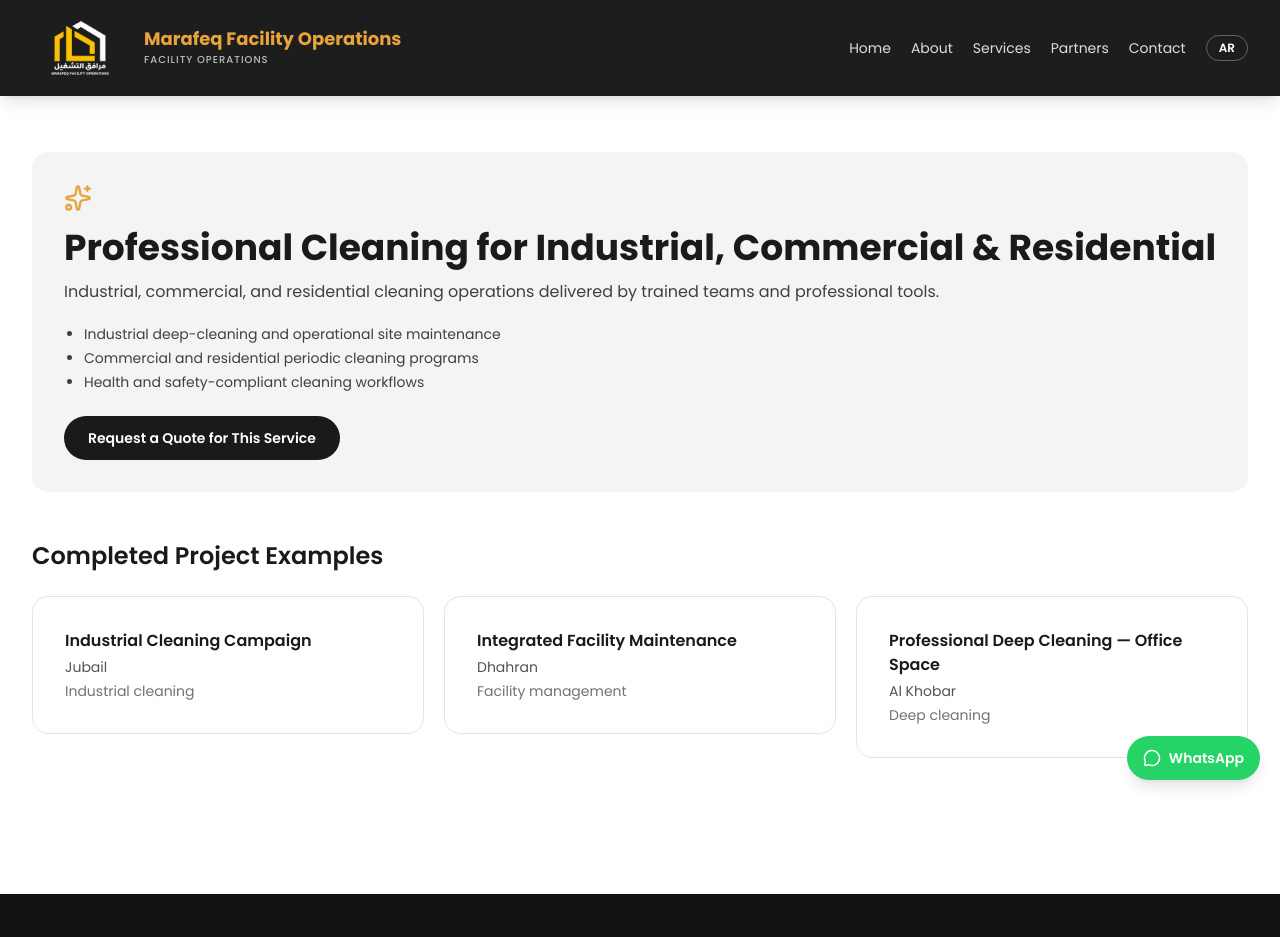
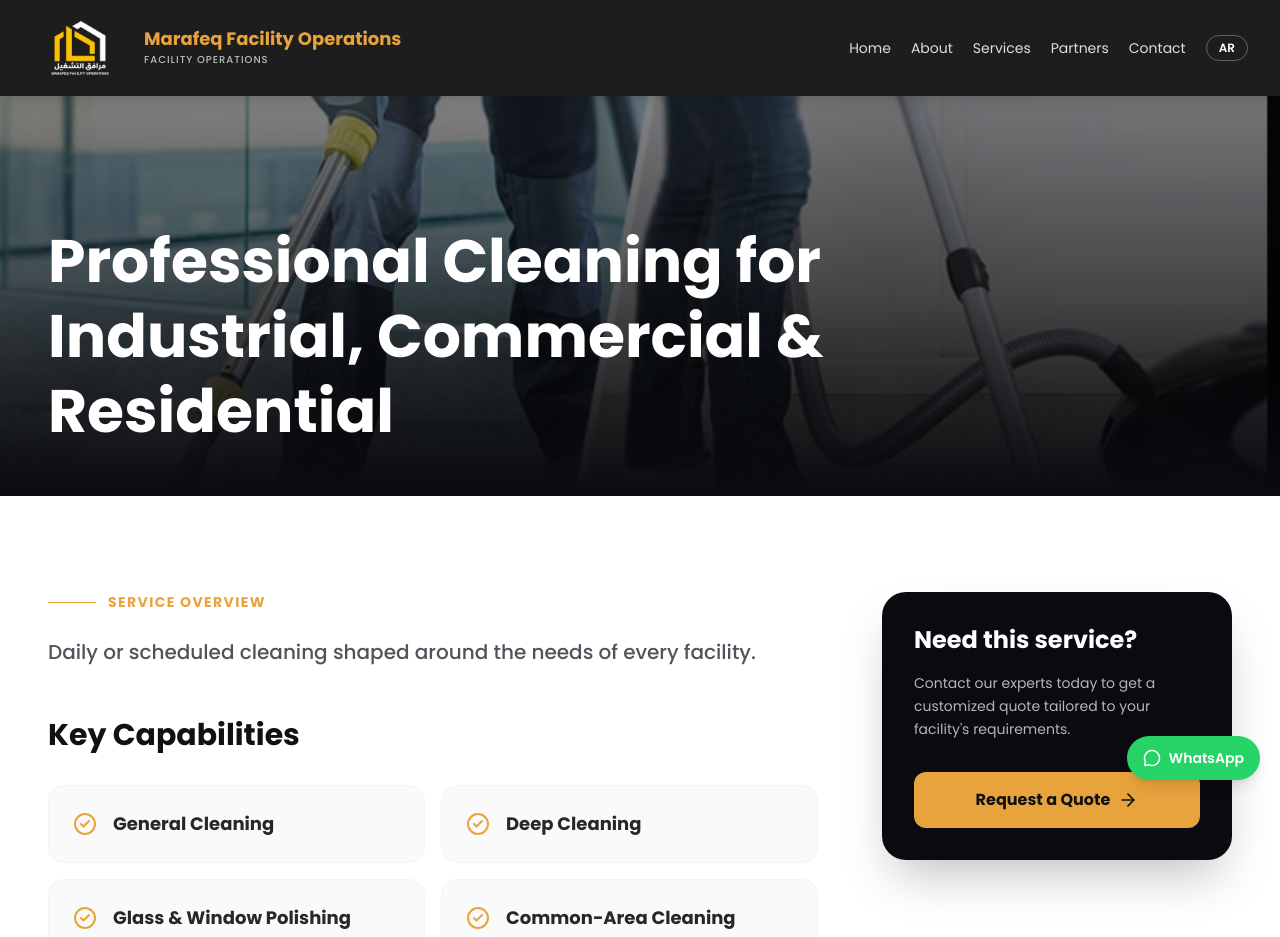
Before and after one commit to larabiislem/Marafiq_website, a Next.js app: page /en/services/cleaning in a window 1280 px wide. Shown: the top 937 px of the page. Built offline with nearby package versions, Linux system fonts and the light colour scheme.

Commit message:
fix detailed services

```diff
--- a/app/[locale]/page.tsx
+++ b/app/[locale]/page.tsx
@@ -256,10 +256,7 @@ export default async function Home({ params }: HomeProps) {
       <section className="overflow-hidden bg-[#0a0a10] border-t border-white/8 py-16 text-white">
         <div className="mx-auto w-full max-w-7xl px-6 md:px-12">
           <FadeIn>
-            <p className="mb-2 text-xl font-bold uppercase tracking-[0.15em] text-[#e8a33d]">
-              {locale === "en" ? "Trusted By" : "يثقون بنا"}
-            </p>
-            <h2 className="text-4xl font-bold text-white md:text-5xl">{t.home.partnersTitle}</h2>
+            <h2 className="mb-4 text-4xl font-bold text-white md:text-5xl">{t.home.partnersTitle}</h2>
           </FadeIn>
           <div className="mt-10 grid grid-cols-2 gap-5 sm:grid-cols-3 lg:grid-cols-4">
             {partners.map((partner) => (
--- a/app/[locale]/services/[slug]/page.tsx
+++ b/app/[locale]/services/[slug]/page.tsx
@@ -1,128 +1,118 @@
+import { notFound } from "next/navigation";
+import Image from "next/image";
 import Link from "next/link";
-import { notFound } from "next/navigation";
-import { FadeIn } from "@/components/animated";
-import {
-  dictionary,
-  isLocale,
-  locales,
-  projectItems,
-  services,
-} from "@/lib/site-content";
+import { CheckCircle2, ArrowRight } from "lucide-react";
+import { services, isLocale, dictionary } from "@/lib/site-content";
 import { ServiceIcon } from "@/components/service-icon";
 
-type ServiceDetailProps = {
+type Props = {
   params: Promise<{ locale: string; slug: string }>;
 };
 
 export async function generateStaticParams() {
-  return locales.flatMap((locale) => services.map((service) => ({ locale, slug: service.slug })));
+  const locales = ["en", "ar"];
+  const paths = [];
+  for (const locale of locales) {
+    for (const service of services) {
+      paths.push({ locale, slug: service.slug });
+    }
+  }
+  return paths;
 }
 
-export default async function ServiceDetailPage({ params }: ServiceDetailProps) {
+export default async function ServicePage({ params }: Props) {
   const { locale: rawLocale, slug } = await params;
-  if (!isLocale(rawLocale)) notFound();
 
-  const service = services.find((entry) => entry.slug === slug);
-  if (!service) notFound();
+  if (!isLocale(rawLocale)) {
+    notFound();
+  }
 
-  const t = dictionary[rawLocale].services;
-  const examples = projectItems.filter((project) => project.category === slug).slice(0, 3);
-  const detailedScope =
-    rawLocale === "en"
-      ? {
-          electromechanical: [
-            "Electrical panels, cabling, and distribution networks",
-            "Mechanical equipment installation and commissioning",
-            "Integrated coordination with architectural and civil disciplines",
-          ],
-          hvac: [
-            "Cooling load study and equipment sizing",
-            "Ducting, ventilation, insulation, and balancing",
-            "Preventive maintenance plans for long-term performance",
-          ],
-          plumbing: [
-            "Water supply networks and sanitary drainage systems",
-            "Pressure testing and leakage prevention protocols",
-            "Compliance with Saudi building and safety standards",
-          ],
-          "low-voltage": [
-            "Access control, CCTV, and structured network points",
-            "Fire alarm and life safety low-current integrations",
-            "Documentation, training, and handover support",
-          ],
-          cleaning: [
-            "Industrial deep-cleaning and operational site maintenance",
-            "Commercial and residential periodic cleaning programs",
-            "Health and safety-compliant cleaning workflows",
-          ],
-        }
-      : {
-          electromechanical: [
-            "تنفيذ لوحات وشبكات التوزيع والتمديدات الكهربائية",
-            "تركيب وتشغيل المعدات والأنظمة الميكانيكية",
-            "تنسيق فني متكامل مع الأعمال المعمارية والمدنية",
-          ],
-          hvac: [
-            "دراسة الأحمال الحرارية واختيار الأحجام المناسبة للمعدات",
-            "تنفيذ الدكت والتهوية والعزل وضبط تدفق الهواء",
-            "خطط صيانة وقائية لضمان أداء طويل المدى",
-          ],
-          plumbing: [
-            "تنفيذ شبكات التغذية المائية والصرف الصحي",
-            "اختبارات الضغط ومنع التسرب وفق منهجيات دقيقة",
-            "التوافق مع معايير البناء والسلامة في المملكة",
-          ],
-          "low-voltage": [
-            "أنظمة التحكم بالدخول وكاميرات المراقبة ونقاط الشبكات",
-            "دمج أنظمة إنذار الحريق والسلامة منخفضة التيار",
-            "توثيق كامل وتدريب ودعم عند التسليم",
-          ],
-          cleaning: [
-            "تنظيف صناعي عميق وصيانة نظافة مواقع التشغيل",
-            "برامج تنظيف دورية للمباني التجارية والسكنية",
-            "إجراءات تنظيف متوافقة مع الصحة والسلامة",
-          ],
-        };
+  const locale = rawLocale;
+  const rtl = locale === "ar";
+  const service = services.find((s) => s.slug === slug);
+  const t = dictionary[locale];
+
+  if (!service) {
+    notFound();
+  }
 
   return (
-    <div className="mx-auto w-full max-w-7xl px-4 py-14 md:px-8">
-      <FadeIn className="rounded-2xl bg-[var(--brand-gray)] p-8">
-        <ServiceIcon icon={service.icon} />
-        <h1 className="mt-4 text-4xl font-bold">{service[rawLocale].title}</h1>
-        <p className="mt-3 max-w-4xl text-zinc-700">{service[rawLocale].description}</p>
-        <ul className="mt-5 list-disc space-y-1 px-5 text-sm text-zinc-700">
-          {detailedScope[slug as keyof typeof detailedScope].map((item) => (
-            <li key={item}>{item}</li>
-          ))}
-        </ul>
-        <Link
-          href={`/${rawLocale}/contact`}
-          className="mt-6 inline-block rounded-full bg-[#1a1a1a] px-6 py-3 text-sm font-semibold text-white transition hover:bg-[#333]"
-        >
-          {t.quoteForService}
-        </Link>
-      </FadeIn>
+    <div className="bg-white pb-24">
+      {/* HERO BANNER */}
+      <section className="relative h-[50vh] min-h-[400px] w-full bg-[#0a0a10] overflow-hidden">
+        <Image
+          src={service.image}
+          alt={service[locale].title}
+          fill
+          className="object-cover opacity-50"
+          priority
+        />
+        <div className="absolute inset-0 bg-gradient-to-t from-[#0a0a10] via-black/40 to-transparent" />
 
-      <FadeIn className="mt-12">
-        <h2 className="text-2xl font-semibold">{t.examplesTitle}</h2>
-      </FadeIn>
-      <div className="mt-6 grid gap-5 md:grid-cols-3">
-        {(examples.length ? examples : projectItems.slice(0, 3)).map((project) => (
-          <FadeIn key={project.titleEn}>
-            <article className="rounded-2xl border border-zinc-200 bg-white p-4">
-              <div className="p-4">
-                <h3 className="font-semibold">
-                  {rawLocale === "en" ? project.titleEn : project.titleAr}
-                </h3>
-                <p className="mt-1 text-sm text-zinc-600">{project.location}</p>
-                <p className="mt-1 text-sm text-zinc-500">
-                  {rawLocale === "en" ? project.typeEn : project.typeAr}
-                </p>
-              </div>
-            </article>
-          </FadeIn>
-        ))}
-      </div>
+        <div className="absolute inset-0 flex items-center">
+          <div className="mx-auto w-full max-w-7xl px-6 md:px-12 mt-20">
+            <div className="flex flex-col items-start gap-6">
+              <h1 className="text-4xl font-bold text-white md:text-5xl lg:text-6xl max-w-4xl leading-tight">
+                {service[locale].title}
+              </h1>
+            </div>
+          </div>
+        </div>
+      </section>
+
+      {/* CONTENT */}
+      <section className="mx-auto w-full max-w-7xl px-6 md:px-12 mt-16 md:mt-24">
+        <div className="grid gap-16 lg:grid-cols-[1fr_350px]">
+
+          {/* MAIN COLUMN */}
+          <div>
+            <div className="mb-6 flex items-center gap-3">
+              <div className="h-px w-12 bg-[#e8a33d]" />
+              <p className="text-sm font-bold uppercase tracking-widest text-[#e8a33d]">
+                {locale === "en" ? "Service Overview" : "نظرة عامة على الخدمة"}
+              </p>
+            </div>
+            <p className="mb-12 text-xl leading-relaxed text-zinc-600 font-medium">
+              {service[locale].detailsIntro}
+            </p>
+
+            <h2 className="mb-8 text-3xl font-bold text-[#111]">
+              {locale === "en" ? "Key Capabilities" : "القدرات الرئيسية"}
+            </h2>
+
+            <div className="grid gap-4 sm:grid-cols-2">
+              {service[locale].features.map((feature, idx) => (
+                <div key={idx} className="flex items-start gap-4 rounded-2xl bg-zinc-50 p-6 border border-zinc-100 hover:border-[#e8a33d]/30 hover:bg-white hover:shadow-sm transition-all">
+                  <CheckCircle2 className="mt-0.5 h-6 w-6 shrink-0 text-[#e8a33d]" />
+                  <span className="text-zinc-800 font-bold text-lg">{feature}</span>
+                </div>
+              ))}
+            </div>
+          </div>
+
+          {/* SIDEBAR CTA */}
+          <div>
+            <div className="sticky top-32 rounded-3xl bg-[#0a0a10] p-8 text-white shadow-2xl">
+              <h3 className="text-2xl font-bold mb-4">
+                {locale === "en" ? "Need this service?" : "هل تحتاج لهذه الخدمة؟"}
+              </h3>
+              <p className="text-white/70 mb-8 leading-relaxed text-sm">
+                {locale === "en"
+                  ? "Contact our experts today to get a customized quote tailored to your facility's requirements."
+                  : "تواصل مع خبرائنا اليوم للحصول على عرض سعر مخصص يناسب متطلبات منشأتك."}
+              </p>
+              <Link
+                href={`/${locale}/contact`}
+                className="flex w-full items-center justify-center gap-2 rounded-xl bg-[#e8a33d] px-6 py-4 font-bold text-[#111] transition hover:bg-[#f5c06e] hover:scale-105"
+              >
+                {t.ctaQuote}
+                <ArrowRight size={20} className={rtl ? "rotate-180" : ""} />
+              </Link>
+            </div>
+          </div>
+
+        </div>
+      </section>
     </div>
   );
 }
```
Also changed, not shown: components/services-grid.tsx (+4 -52 lines).
